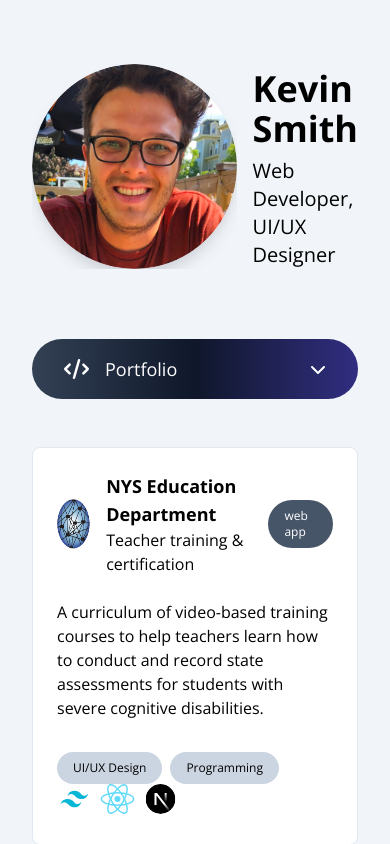
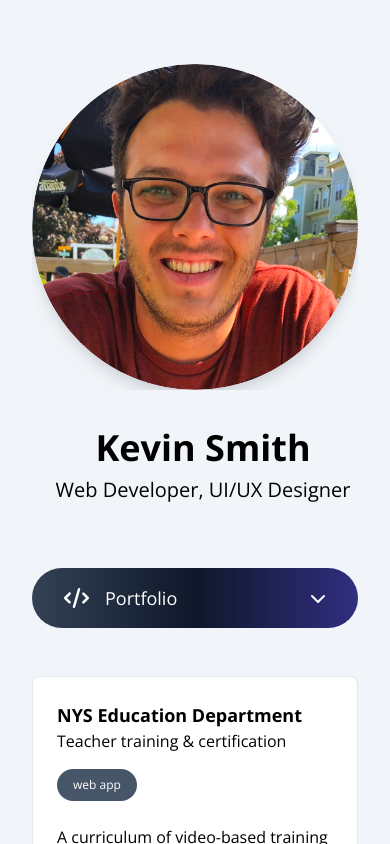
Before and after one commit to ksmith4134/my-portfolio-website, a Next.js app: page / in a window 390 px wide. Shown: the top 844 px of the page. Built offline with nearby package versions, Linux system fonts and the light colour scheme.

Commit message:
Added responsive design for mobile

```diff
--- a/components/nav/NavBar.js
+++ b/components/nav/NavBar.js
@@ -38,18 +38,18 @@ export default function NavBar() {
         <nav>
             <div className="pt-6">
 
-                <div className="flex justify-between items-center">
-                    <div className="flex items-center space-x-4">
+                <div className="sm:flex sm:items-center space-x-4">
+
                         <Link href="/">
                             <a>
-                                <Image src={me} className="rounded-full w-32 h-32 shadow-lg shadow-gray-300" alt="profile picture" priority="true" />
+                                <Image src={me} className="mx-auto rounded-full w-32 h-32 shadow-lg shadow-gray-300" alt="profile picture" priority="true" />
                             </a>
                         </Link>
-                        <div>
+                        <div className="mt-8 sm:mt-0 text-center sm:text-left">
                             <h1 className="font-bold text-4xl">Kevin Smith</h1>
                             <h2 className="mt-2 text-xl md:text-2xl">Web Developer, UI/UX Designer</h2>
                         </div>
-                    </div>
+
                 </div>
 
                 <div className="mt-16">
--- a/components/widgets/Card.js
+++ b/components/widgets/Card.js
@@ -13,11 +13,14 @@ export default function Card(props) {
     } = props
 
   return (
-    <div className="bg-white border-[1px] border-slate-200 rounded-lg p-6 hover:shadow-xl hover:shadow-slate-400/10 hover:cursor-pointer">
-        <div className="flex justify-between items-center">
-            <div className="flex items-center space-x-4">
+    <div className="bg-white border-[1px] border-slate-200 rounded-lg px-6 pb-6 pt-2 hover:shadow-xl hover:shadow-slate-400/10 hover:cursor-pointer">
+
+        <div className="flex flex-wrap justify-between items-center">
+            <div className="flex items-center sm:space-x-4 mt-4">
                 {logo && (
-                    <Image src={logo} alt="project entity logo" width={50} height={50} layout="fixed" />
+                    <span className="hidden sm:block">
+                        <Image src={logo} alt="project entity logo" width={50} height={50} layout="fixed" />
+                    </span>
                 )}
                 <div>
                     <p className="text-lg font-semibold">{entity}</p>
@@ -25,7 +28,7 @@ export default function Card(props) {
                 </div>
             </div>
             {type && (
-                <div className="text-xs rounded-full bg-slate-600 text-white px-4 py-2">
+                <div className="mt-4 text-xs rounded-full bg-slate-600 text-white px-4 py-2">
                     {type}
                 </div>
             )}
@@ -35,9 +38,9 @@ export default function Card(props) {
             <div className="mt-6 text-base">{summary}</div>
         )}
 
-        <div className="flex flex-wrap lg:flex-nowrap justify-between items-center mt-8">
+        <div className="flex flex-wrap lg:flex-nowrap justify-between items-center mt-4">
 
-            <div className="flex space-x-2">
+            <div className="flex flex-wrap text-center items-center gap-2 mt-4">
                 {skills?.map((skill, index) => (
                     <div key={index} className="text-xs px-4 py-2 bg-slate-300 rounded-full">
                         {skill.label}
@@ -45,7 +48,7 @@ export default function Card(props) {
                 ))}
             </div>
 
-            <div className="flex items-center space-x-2">
+            <div className="flex items-center gap-2 mt-4">
                 {tech?.slice(0, 3).map((e, index) => (
                     <span key={index} className="">
                         <Image src={e.logoSm} alt="tech logo" width={35} height={30} layout="fixed" />
--- a/pages/github.js
+++ b/pages/github.js
@@ -1,5 +1,6 @@
 import { useState, useEffect } from "react";
-import Card from "../components/widgets/Card";
+import { FontAwesomeIcon } from '@fortawesome/react-fontawesome'
+import { faGithub } from '@fortawesome/free-brands-svg-icons'
 
 export default function Github() {
 
@@ -36,18 +37,21 @@ export default function Github() {
         <div>
             <div className="px-8">
                 <div className="flex flex-wrap justify-between items-center">
-                    <div className=" mt-8">
-                        <h1 className="font-semibold text-xl">{user.name}</h1>
-                        <div className="">Joined {joinDate}</div>
+                    <div className="mt-8 pr-8 inline-flex items-center">
+                        <FontAwesomeIcon icon={faGithub} className="text-slate-800 text-5xl sm:text-6xl pr-4" />
+                        <div>
+                            <h1 className="font-semibold text-xl">{user.name}</h1>
+                            <div className="">{joinDate}</div>
+                        </div>
                     </div>
                     <div className="inline-flex items-center space-x-4 mt-8">
 
-                        <div className="relative rounded-full w-20 h-20 bg-gradient-to-br from-teal-300 via-sky-400 to-indigo-500">
-                            <span className="absolute w-16 h-16 bottom-2 left-2 flex justify-center items-center rounded-full bg-white text-sky-500 text-4xl">{repos.length}</span>
+                        <div className="relative rounded-full w-12 h-12 sm:w-20 sm:h-20 bg-gradient-to-br from-teal-300 via-sky-400 to-indigo-500">
+                            <span className="absolute w-10 h-10 sm:w-16 sm:h-16 bottom-1 left-1 sm:bottom-2 sm:left-2 flex justify-center items-center rounded-full bg-white text-sky-500 text-2xl sm:text-4xl">{repos.length}</span>
                         </div>
                         <div>
                             <h1 className="font-semibold text-xl">Public Repos</h1>
-                            <a href={user.html_url} target="_blank" rel="noreferrer" className="text-sky-500 hover:underline hover:underline-offset-4">{user.html_url}</a>
+                            <a href={user.html_url} target="_blank" rel="noreferrer" className="text-sky-500 hover:underline hover:underline-offset-4">See my code</a>
                         </div>
                     </div>
                 </div>
```
